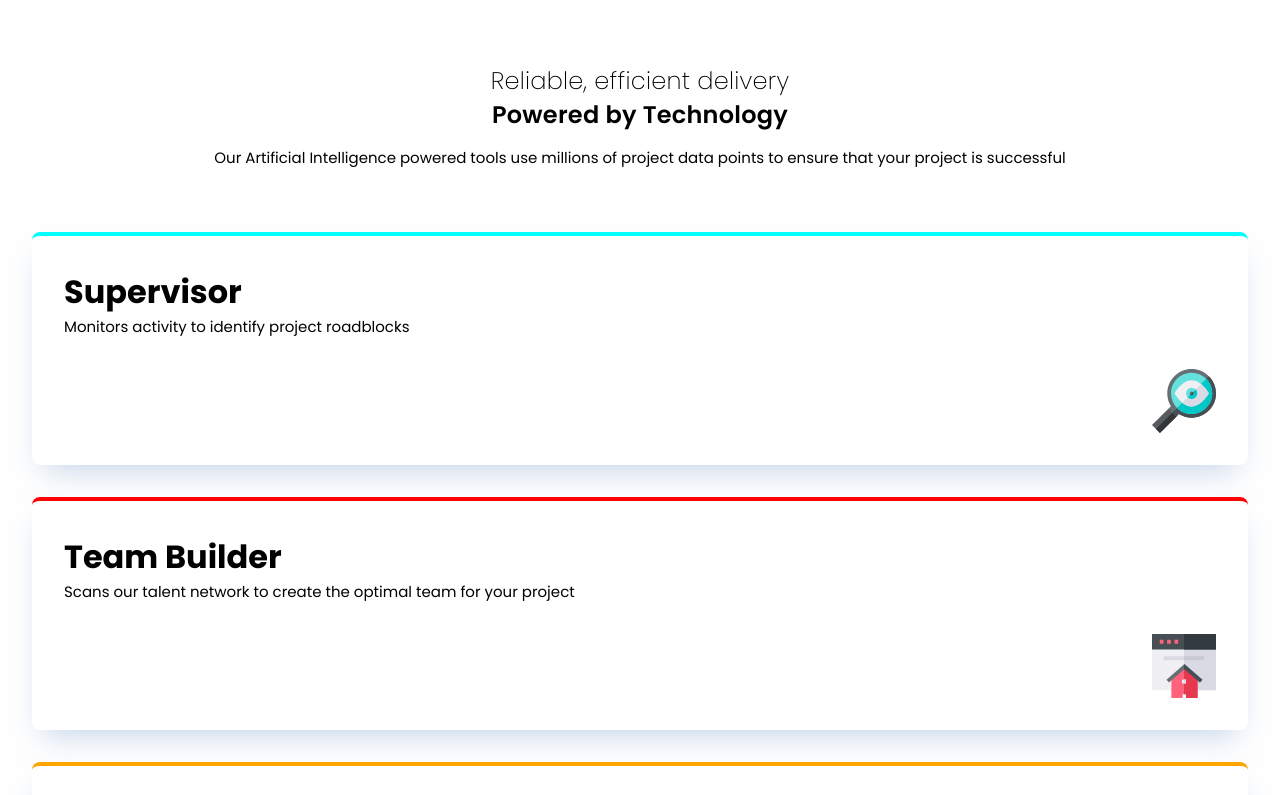
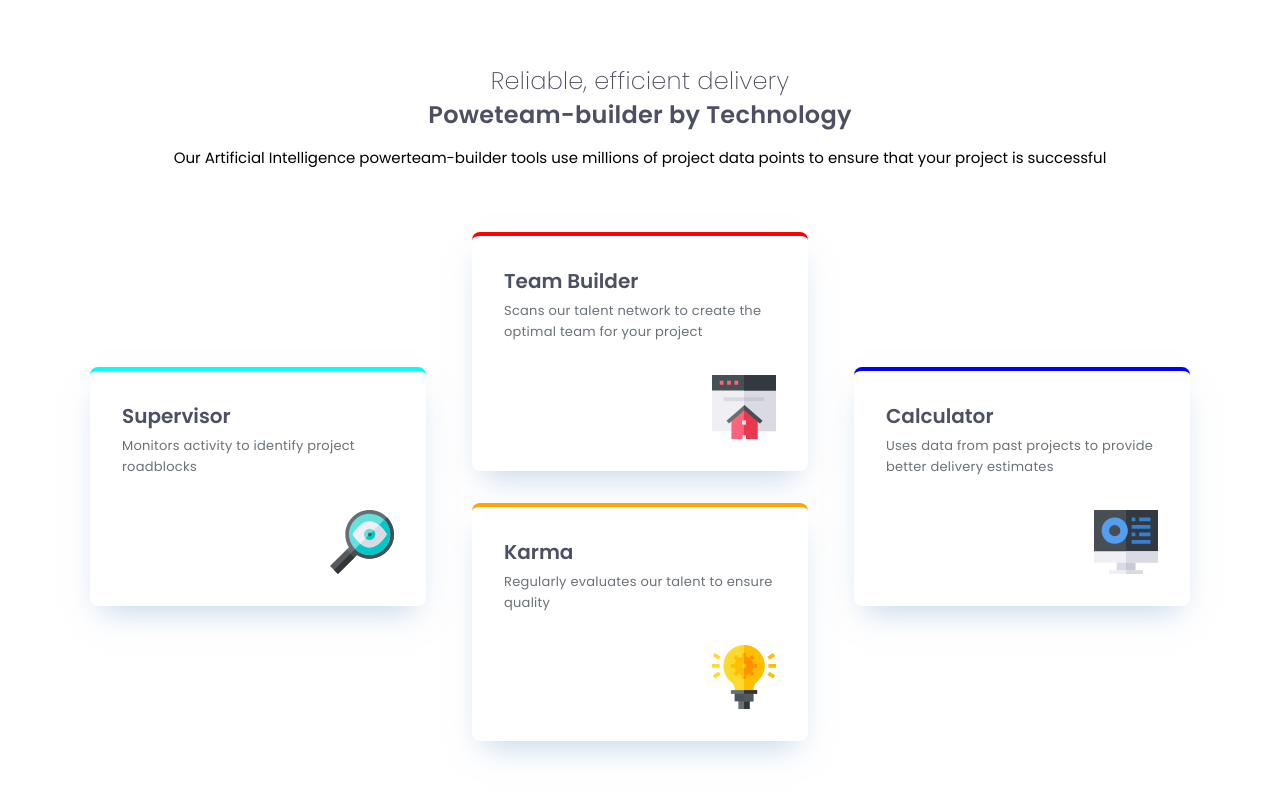
Before and after one commit to andrewnotermans/four-card-feature-section-master, a plain HTML site: page index.html in a window 1280 px wide. Shown: the top 795 px of the page. Drawn offline with Linux system fonts and the light colour scheme.

Commit message:
Refactor HTML structure and update CSS styles for improved layout and readability

```diff
--- a/index.html
+++ b/index.html
@@ -18,26 +18,26 @@
   <div class="body-wrapper">
     <div class="title-wrapper">
       <h1>Reliable, efficient delivery</h1>
-      <h2>Powered by Technology</h2>
-      <p>Our Artificial Intelligence powered tools use millions of project data points to ensure that your project is successful</p>
+      <h2>Poweteam-builder by Technology</h2>
+      <p>Our Artificial Intelligence powerteam-builder tools use millions of project data points to ensure that your project is successful</p>
     </div>
     <div class="card-wrapper">
-      <div class="content-wrapper cyan">
+      <div class="card supervisor">
         <h1>Supervisor</h1>
         <p>Monitors activity to identify project roadblocks</p>
         <img src="./images/icon-supervisor.svg" alt="icon-supervisor">
       </div>
-      <div class="content-wrapper red">
+      <div class="card team-builder">
         <h1>Team Builder</h1>
         <p>Scans our talent network to create the optimal team for your project</p>
         <img src="./images/icon-team-builder.svg" alt="icon-team-builder">
       </div>
-      <div class="content-wrapper orange">
+      <div class="card karma">
         <h1>Karma</h1>
         <p>Regularly evaluates our talent to ensure quality</p>
         <img src="./images/icon-karma.svg" alt="icon-karma">
       </div>
-      <div class="content-wrapper blue">
+      <div class="card calculator">
         <h1>Calculator</h1>
         <p>Uses data from past projects to provide better delivery estimates</p>
         <img src="./images/icon-calculator.svg" alt="icon-calculator">
--- a/style.css
+++ b/style.css
@@ -57,6 +57,8 @@ body {
     line-height: var(--text-preset-2-line-height);
     font-weight: var(--text-preset-2-font-weight);
     letter-spacing: var(--text-preset-2-letter-spacing);
+    color: #4D4F62;
+    margin: 0 10px;
 }
 
 .title-wrapper h2 {
@@ -65,6 +67,7 @@ body {
     font-weight: var(--text-preset-1-font-weight);
     letter-spacing: var(--text-preset-1-letter-spacing);
     margin-bottom: 1rem;
+    color: #4D4F62;
 }
 
 p {
@@ -75,12 +78,13 @@ p {
 }
 
 .card-wrapper {
-    margin-top: 4rem;
+    margin: 4rem auto;
     display: grid;
     gap: 2rem;
+    max-width: 1114px;
 }
 
-.content-wrapper {
+.card {
     padding: 2rem;
     display: flex;
     flex-direction: column;
@@ -91,28 +95,126 @@ p {
      border-top-color: transparent;
 }
 
-.content-wrapper p {
-    margin-bottom: 2rem;
+.card h1 {
+    font-size: var(--text-preset-3-font-size);
+    font-weight: var(--text-preset-3-font-weight);
+    letter-spacing: var(--text-preset-3-letter-spacing);
+    line-height: var(--text-preset-3-line-height);
+    margin-bottom: 6px;
+    color: #4D4F62;
 }
 
-.content-wrapper img {
+.card p {
+    margin-bottom: 2rem;
+    font-size: var(--text-preset-5-font-size);
+    font-weight: var(--text-preset-5-font-weight);
+    letter-spacing: var(--text-preset-5-letter-spacing);
+    line-height: var(--text-preset-5-line-height);
+    color: #6A7178;
+}
+
+.card img {
     width: 4rem;
     width: 4rem;
     align-self: flex-end;
 }
 
-.red {
+
+
+.team-builder {
     border-top-color: red;
 }
 
-.cyan {
+.supervisor {
     border-top-color: cyan;
 }
 
-.orange {
+.karma {
     border-top-color: orange;
 }
 
-.blue {
+.calculator {
     border-top-color: blue;
 }
+
+@media screen and (min-width: 768px) {
+    .card-wrapper {
+        grid-template-columns: 1fr 1fr;
+        grid-template-rows: auto auto auto;
+        justify-items: center;
+
+    }
+
+    .card {
+        max-width: 336px;
+    }
+
+
+    .team-builder {
+        grid-column: 1 /-1;
+        justify-self: center;
+    }
+
+    .supervisor {
+        grid-column: 1;
+        grid-row: 2;
+    }
+
+    .karma {
+        grid-column: 2;
+        grid-row: 2;
+    }
+
+    .calculator {
+        grid-column: 1 / -1;
+        grid-row: 3;
+        justify-self: center;
+
+    }
+
+
+}
+
+@media screen and (min-width: 1024px) {
+    .card-wrapper {
+        grid-template-columns: 1fr 1fr 1fr;
+        grid-template-rows: 1fr 1fr;
+        align-items: center;
+        justify-items: center;
+
+    }
+
+    .card {
+        max-width: 336px;
+
+    }
+
+
+    .team-builder {
+        grid-column: 2;
+        grid-row: 1;
+        align-self: end;
+    }
+
+    .karma {
+        grid-column: 2;
+        grid-row: 2;
+        align-self: start;
+    }
+
+    .supervisor {
+        grid-column: 1;
+        grid-row: 1 / 3;
+        align-self: center;
+
+    }
+
+    .calculator {
+        grid-column: 3;
+        grid-row: 1 / 3;
+        align-self: center;
+
+    }
+
+
+}
```
